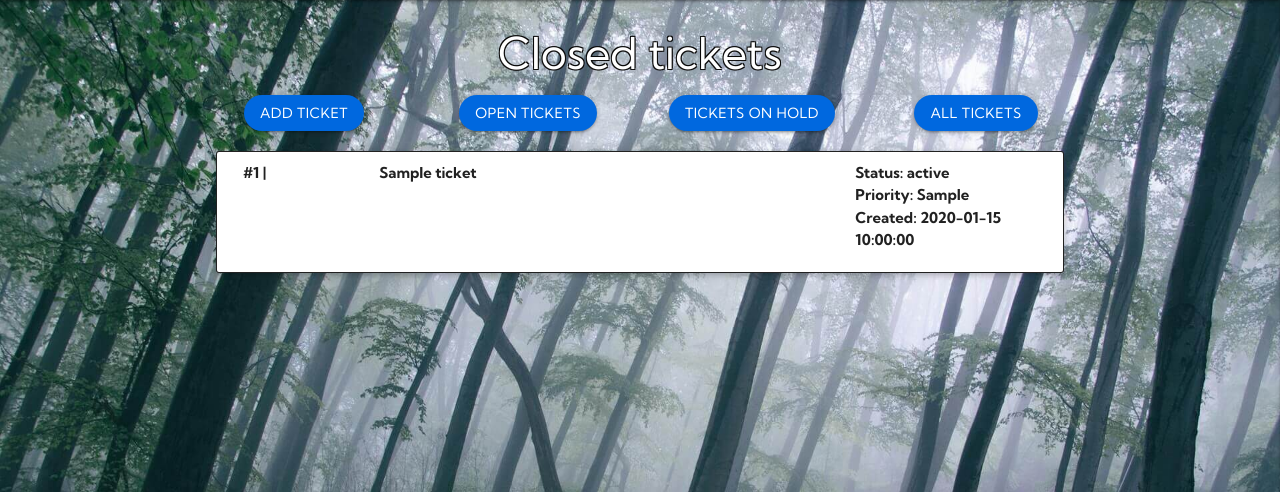
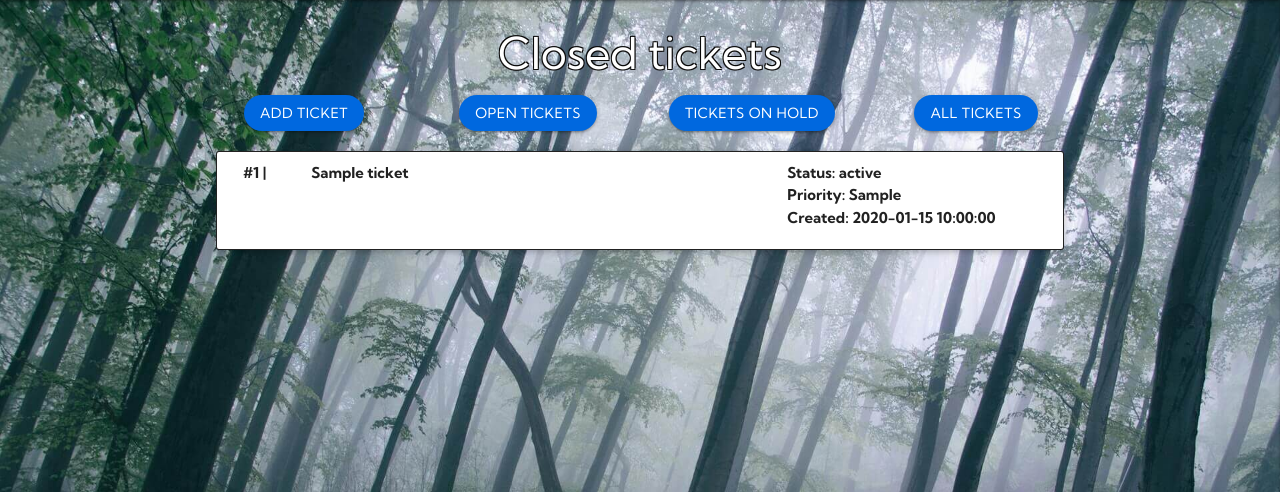
Before and after one commit to Code-Institute-Submissions/Helpdesk-Micro, a Flask app: page /closed_tickets in a window 1280 px wide. Shown: the part 64-556 px from the top of the page. Run offline with Flask 2, Linux system fonts and the light colour scheme; the visitor is signed in with stand-in values (Sample User, id 1); a database or web service that is not in the repository returns one stand-in record (values such as "Sample title"); some libraries are stand-ins or nearby versions.

Commit message:
duplicated changes in open tickets for column width and header text formatting

```diff
--- a/templates/closed_tickets.html
+++ b/templates/closed_tickets.html
@@ -18,17 +18,17 @@
 </div>
   <ul class="collapsible popout">
   {% for ticket in tickets %}
-    <li>
+  <li>
     <div hidden>{{ticket._id}}</div>
     <div class="collapsible-header hoverable">
       <div class="row">
-        <div class="col s2">
+        <div class="col s12 m1">
           <span>#{{ticket._ticketid}} | </span>
         </div>
-        <div class="col s7 text-overflow">
+        <div class="col s12 m7 text-overflow">
           <span>{{ticket.call_subject}}</span>
         </div>
-        <div class="col s3">
+        <div class="col s12 m4">
           <span>Status: {{ticket.call_status}}</span><br>
           <span>Priority: {{ticket.call_priority}}</span><br>
           <span>Created: {{ticket.date_posted}}</span><br>
@@ -37,10 +37,10 @@
     </div>
     <div class="collapsible-body">
       <div class="row">
-        <div class="col s8 c-body-details">
+        <div class="col s12 m8 c-body-details">
           <span>{{ticket.call_details}}</span>
         </div>
-        <div class="col s4 right c-body-info">
+        <div class="col s12 m4 right c-body-info">
           <p><span class="bold">Created:</span> {{ticket.date_posted}}</p>
           <p><span class="bold">Created by:</span> {{ticket.admin_username}}</p>
           <p><span class="bold">Priority:</span> {{ticket.call_priority}}</p>
@@ -52,33 +52,33 @@
             ><a href="mailto:{{ticket.eu_email}}"> {{ticket.eu_email}}</a>
           </p>
           <a
-            class="waves-effect waves-light btn call-edit-btn"
+            class="waves-effect waves-light btn call-edit-btn view-button"
             href="{{ url_for('edit_ticket', ticket_id=ticket._id) }}"
             >Edit</a
           >
         </div>
       </div>
       <div class="row">
-        <div class="col s3">
+        <div class="col s12 m3">
           <a
-            class="waves-effect waves-light btn"
+            class="waves-effect waves-light btn view-button"
             href="{{ url_for('ticket_full_detail', ticket_id=ticket._id) }}"
             >All updates</a
           >
         </div>
-        <div class="col s3">
-          <a class="waves-effect waves-light btn" href="">Close</a>
+        <div class="col s12 m3">
+          <a class="waves-effect waves-light btn view-button" href="">Close</a>
         </div>
-        <div class="col s3">
-          <button class="waves-effect waves-light btn quick-comment">
+        <div class="col s12 m3">
+          <a class="waves-effect waves-light btn quick-comment view-button">
             Quick comment
-          </button>
+          </a>
         </div>
       </div>
       {% include 'add_quick_update.html' %}
     </div>
   </li>
-    {% endfor %}
-  </ul>
+  {% endfor %}
+</ul>
 
 {% endblock %}
```
